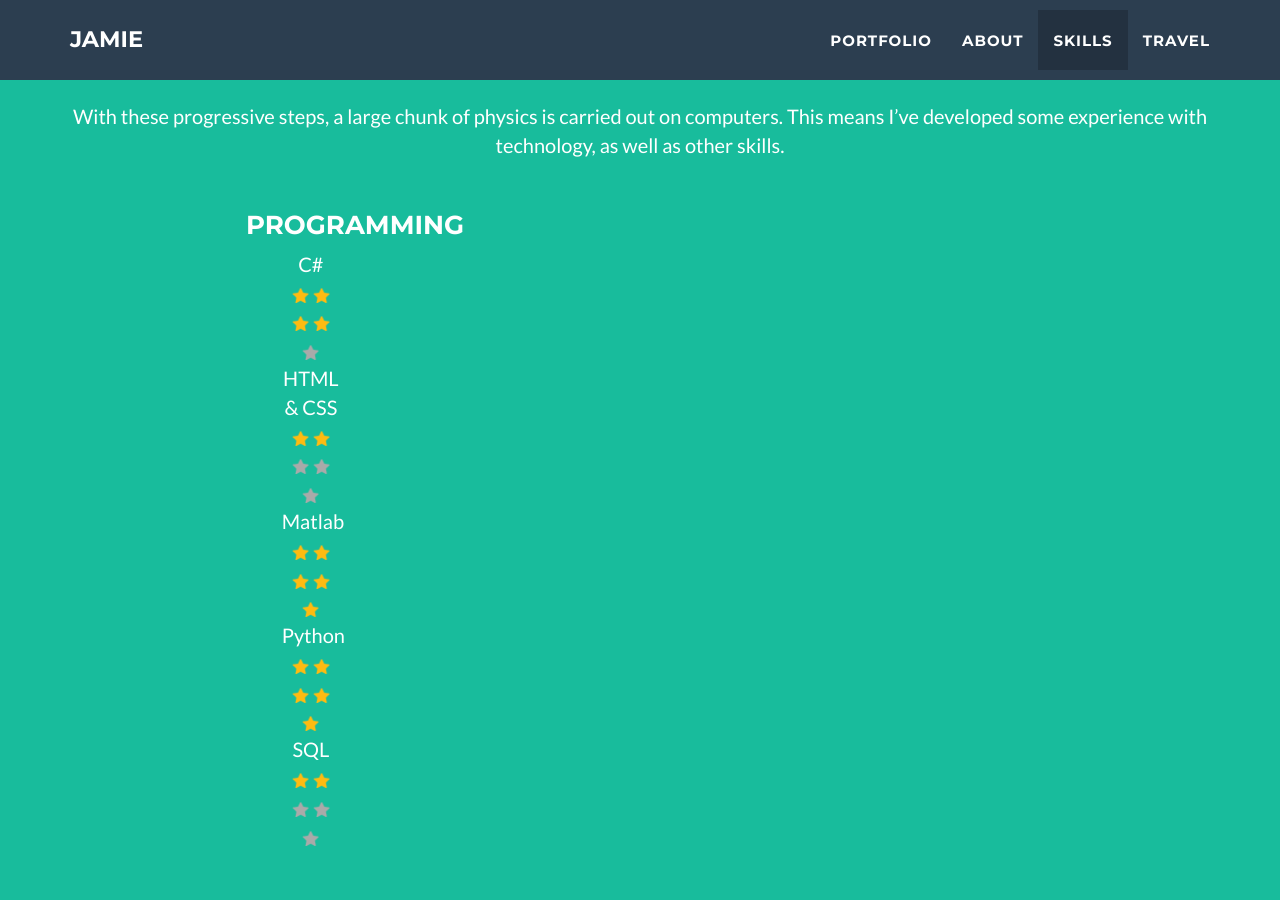
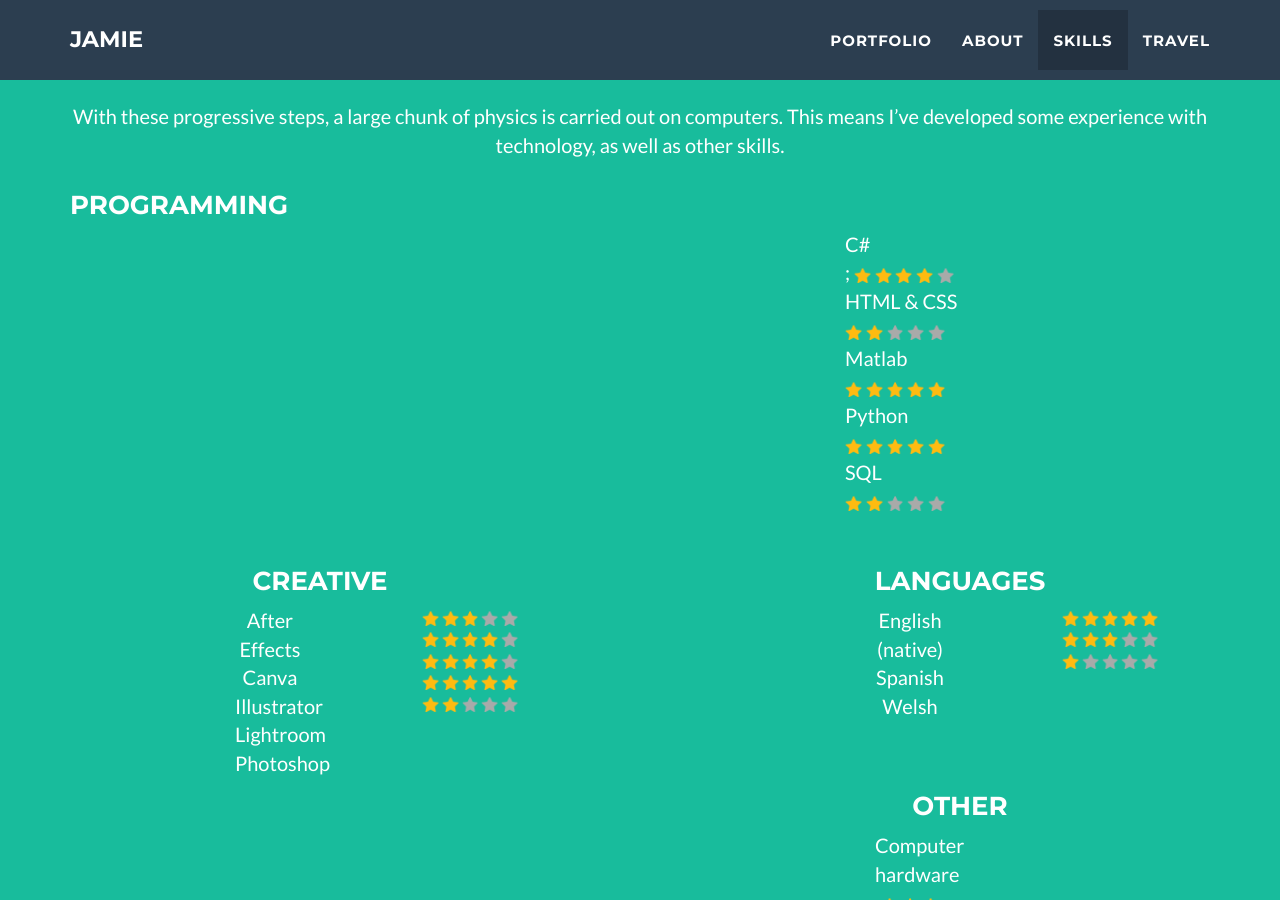
Before and after one commit to jamiedumayne/jamiedumayne.github.io, a Jekyll site: the page built from _posts/2014-07-18-project-1.markdown, in a window 1280 px wide and 900 px high, scrolled down 2238 px. Built offline with Jekyll 4.4.1, drawn with Linux system fonts in a browser that asks for light colours.

Commit message:
Update skills.html

```diff
--- a/_includes/skills.html
+++ b/_includes/skills.html
@@ -17,11 +17,11 @@
     </div>
 
 
-    <div class="float-child">
+    <div class="float-container">
         <h3>Programming</h3>
-        <div class="col-lg-4 col-xs-2"></div>
+        <div class="col-lg-8 col-xs-4"></div>
           <div class="col-lg-2 col-xs-4">
-          <p> C#<br>
+          <p> C#<br>;
                 <img src=img/star_full.png alt="Gold star" height="15">
                 <img src=img/star_full.png alt="Gold star" height="15">
                 <img src=img/star_full.png alt="Gold star" height="15">
```
